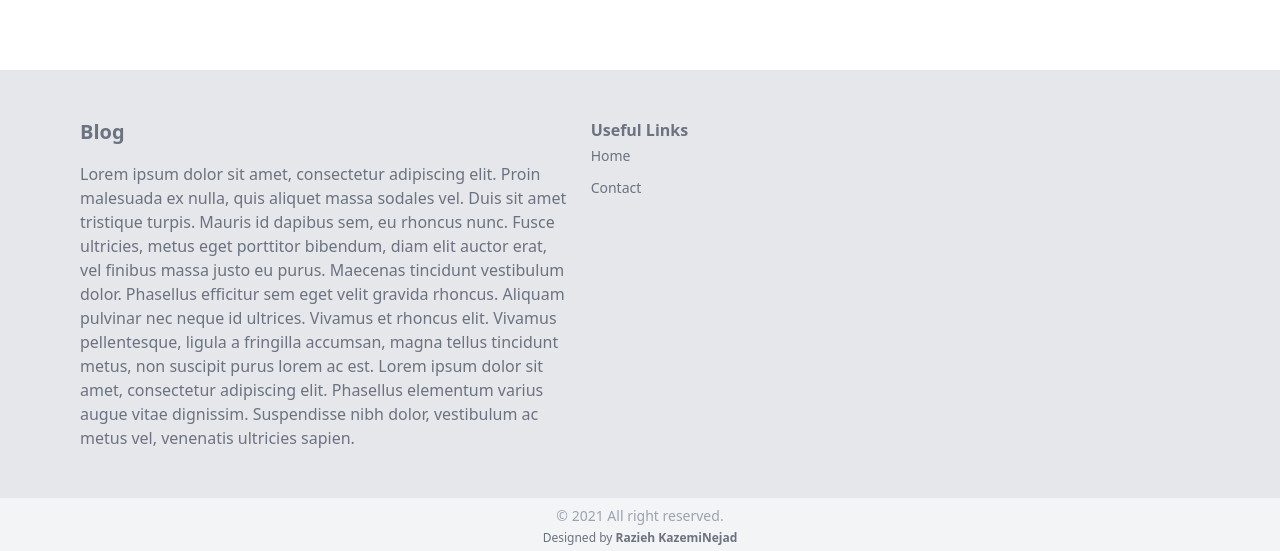
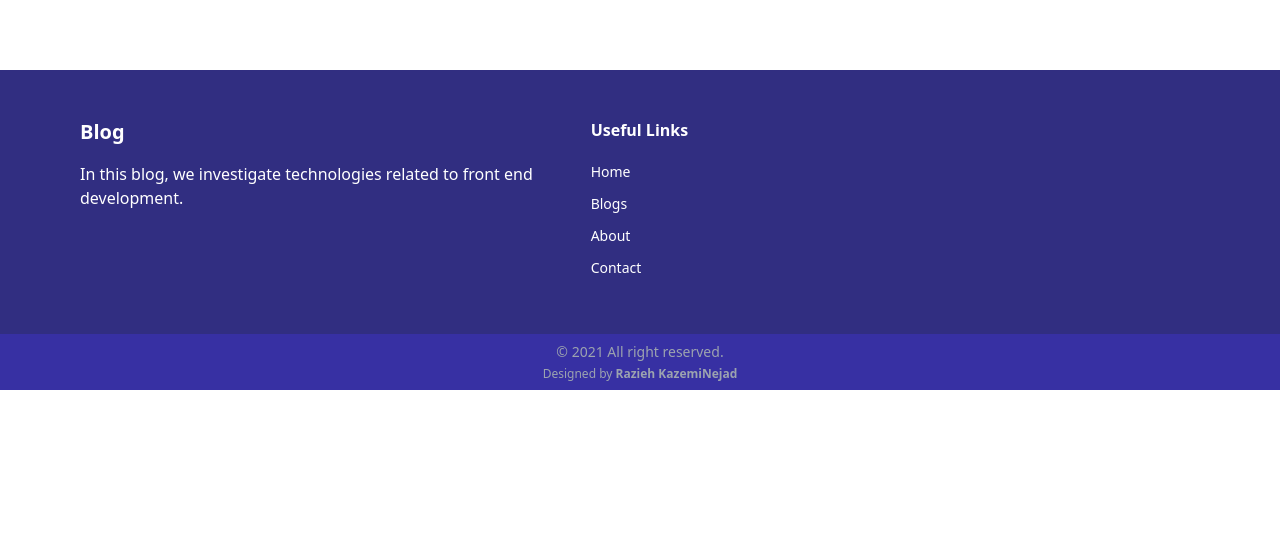
Before and after one commit to RaziehKazeminejad/blog-nextjs-typescript, a Next.js app: page / in a window 1280 px wide. Shown: the part 694-1245 px from the top of the page. After the commit the page ends 1084 px from the top, so only its background shows below. Built offline with nearby package versions, Linux system fonts and the light colour scheme; no server answers.

Commit message:
footer and header style

```diff
--- a/src/components/Footer.tsx
+++ b/src/components/Footer.tsx
@@ -4,24 +4,27 @@ import React from 'react'
 export default function Footer() {
     return (
         <div>
-            <div className="bg-gray-200">
-                <div className="container mx-auto px-6 lg:px-20 py-12">
+            <div className="bg-indigo-900">
+                <div className="container mx-auto px-6 lg:px-20 py-12 text-white">
                     <div className="lg:flex">
                         <div className="w-full lg:w-2/3">
                             <div className="lg:flex">
-                                <div className="w-full mb-12 lg:mb-0 lg:w-full">
-                                    <h2 className="font-bold text-xl text-gray-500 mb-4">Blog</h2>
-                                    <p className="text-gray-500">
-                                    Lorem ipsum dolor sit amet, consectetur adipiscing elit. Proin malesuada ex nulla, quis aliquet massa sodales vel. Duis sit amet tristique turpis. Mauris id dapibus sem, eu rhoncus nunc. Fusce ultricies, metus eget porttitor bibendum, diam elit auctor erat, vel finibus massa justo eu purus. Maecenas tincidunt vestibulum dolor. Phasellus efficitur sem eget velit gravida rhoncus. Aliquam pulvinar nec neque id ultrices. Vivamus et rhoncus elit. Vivamus pellentesque, ligula a fringilla accumsan, magna tellus tincidunt metus, non suscipit purus lorem ac est. Lorem ipsum dolor sit amet, consectetur adipiscing elit. Phasellus elementum varius augue vitae dignissim. Suspendisse nibh dolor, vestibulum ac metus vel, venenatis ultricies sapien.
-                                    </p>
+                                <div className="w-full mb-12 lg:mb-0 lg:w-full ">
+                                    <h2 className="font-bold text-xl mb-4">Blog</h2>
+                                    <p>In this blog, we investigate technologies related to front end development.</p>
                                 </div>
                                 <div className="w-full lg:w-1/2 lg:flex lg:px-6 ">
                                     <div className="w-full mb-6 lg:mb-0 lg:w-1/2">
-                                        <h2 className="text-gray-500 font-bold">
-                                            Useful Links</h2>
-                                        <ul className="text-gray-500 text-sm">
+                                        <h2 className="font-bold mb-4">Useful Links</h2>
+                                        <ul className="text-sm">
                                             <li className="pt-1 pb-2">
                                                 <Link href="/">Home</Link>
+                                            </li>
+                                            <li className="pt-1 pb-2">
+                                                <Link href="/blog">Blogs</Link>
+                                            </li>
+                                            <li className="pt-1 pb-2">
+                                                <Link href="/about">About</Link>
                                             </li>
                                             <li className="pt-1 pb-2">
                                                 <Link href="/contact">Contact</Link>
@@ -31,16 +34,15 @@ export default function Footer() {
                                 </div>
                             </div>
                         </div>
-
                     </div>
                 </div>
             </div>
-            <div className="bg-gray-100" >
-                <div className="container mx-auto px-6 lg:px-20 py-2">
-                    <div className="flex justify-center text-gray-400 text-sm mb-1">
+            <div className="bg-indigo-800" >
+                <div className="container mx-auto px-6 lg:px-20 py-2 text-gray-400">
+                    <div className="flex justify-center text-sm mb-1">
                         &copy;&nbsp;2021 All right reserved.
                     </div>
-                    <div className="flex font-light justify-center text-gray-500 text-xs">
+                    <div className="flex font-light justify-center text-xs">
                         <p>Designed by <span className="font-bold text-xs">Razieh KazemiNejad</span></p>
                     </div>
                 </div>
--- a/src/components/Header.tsx
+++ b/src/components/Header.tsx
@@ -5,7 +5,7 @@ export default function Header() {
     const [navbarOpen, setNavbarOpen] = useState(false);
     return (
         <>
-        <nav className="relative flex flex-wrap items-center justify-between px-2 py-3 bg-blue-500 mb-3">
+        <nav className="relative flex flex-wrap items-center justify-between px-2 py-3 bg-indigo-900 mb-3">
             <div className="container px-4 mx-auto flex flex-wrap items-center justify-between">
                 <div className="w-full relative flex justify-between lg:w-auto lg:static lg:block lg:justify-start">
                     <AppLink href="/" lable='Next.js Blog' />
--- a/src/components/Layout.tsx
+++ b/src/components/Layout.tsx
@@ -17,7 +17,7 @@ const Layout: React.FC<LayoutProps> = ({pageTitle}) => {
                 <title>Next.js | {pageTitle}</title>
             </Head>
             <div>
-                <nav className="relative flex flex-wrap items-center justify-between px-2 py-3 bg-blue-500 mb-3">
+                <nav className="relative flex flex-wrap items-center justify-between px-2 py-3 bg-indigo-900 mb-3">
                     <div className="container px-4 mx-auto flex flex-wrap items-center justify-between">
                         <div className="w-full relative flex justify-between lg:w-auto lg:static lg:block lg:justify-start">
                             <AppLink href="/" lable='Next.js Blog' />
```
